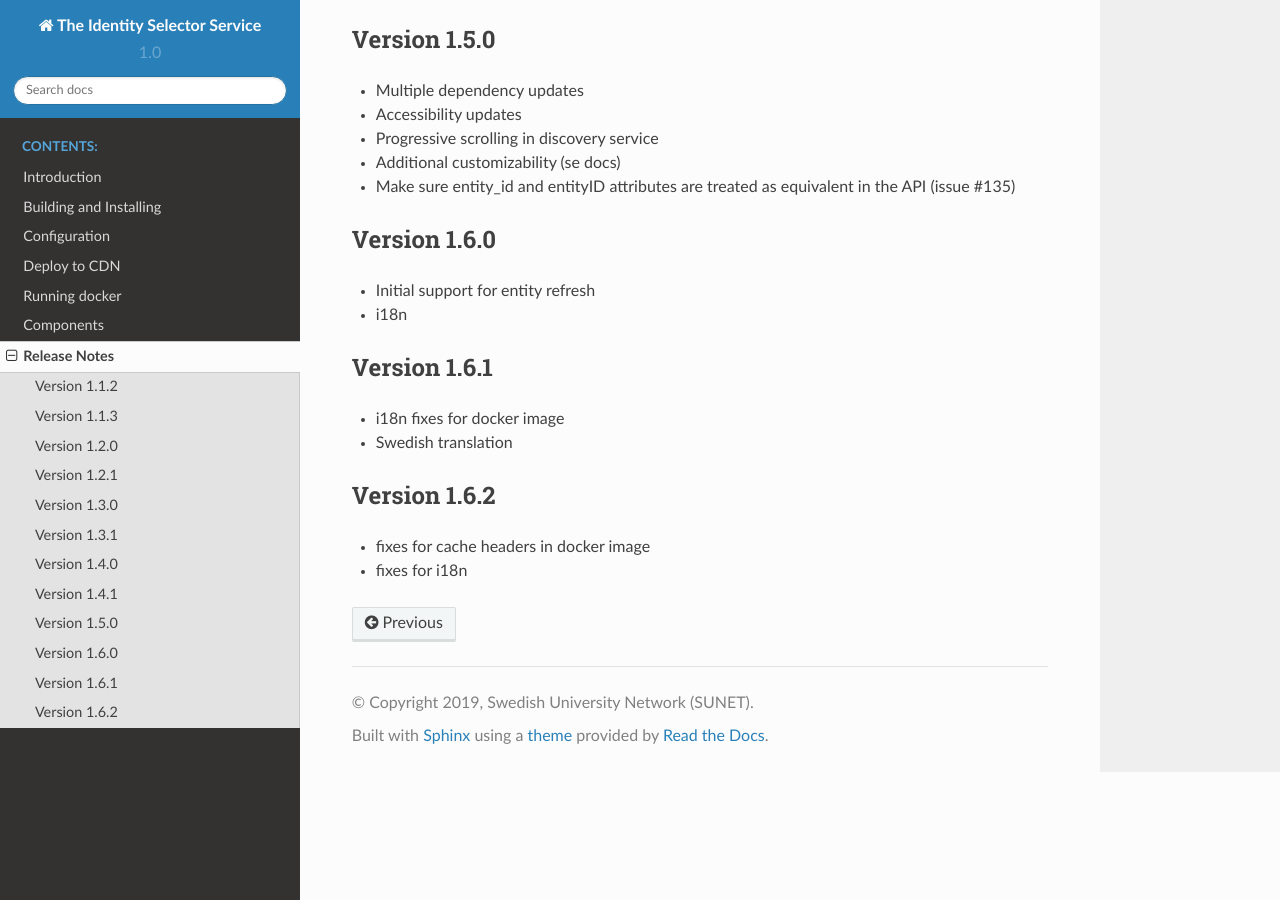
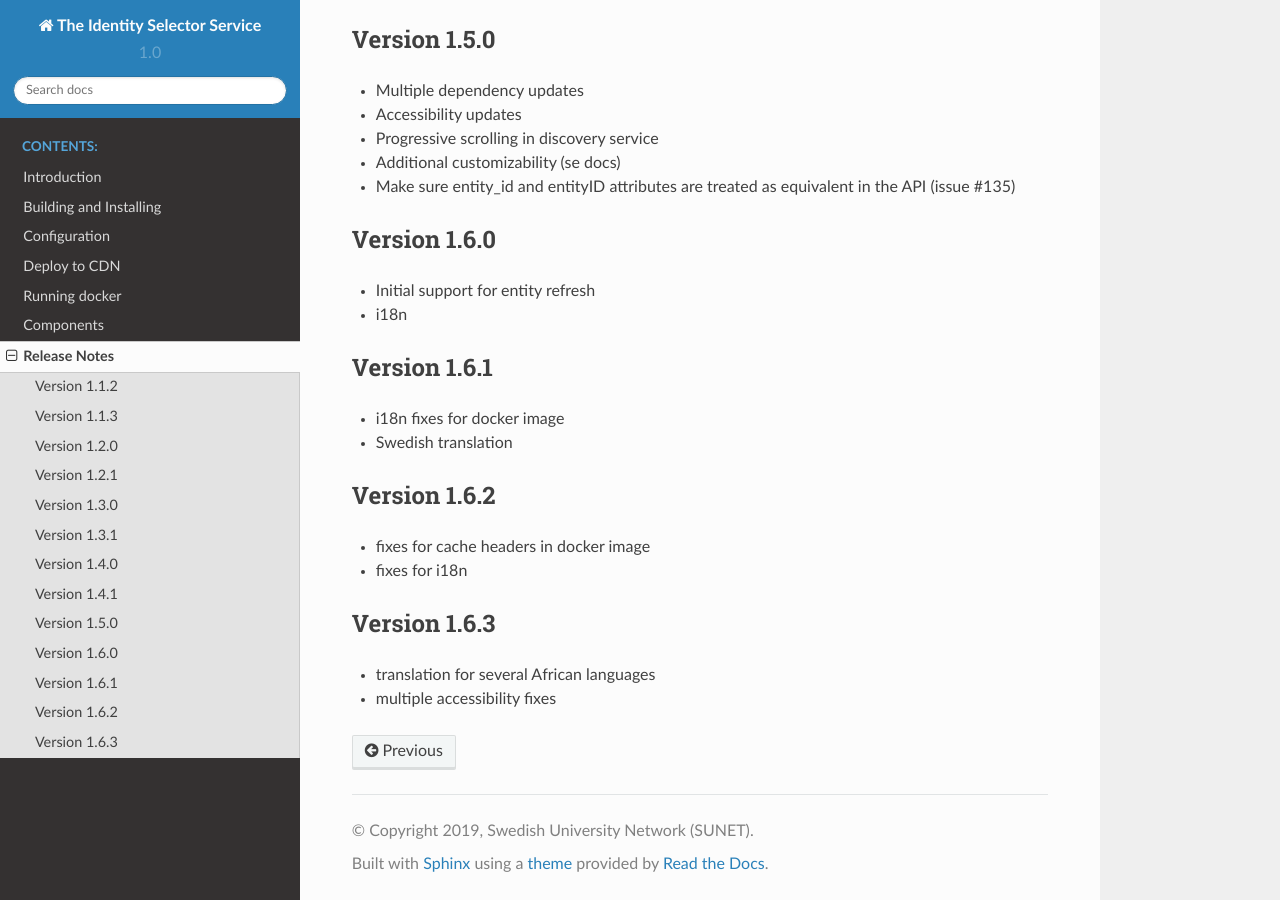
Before and after one commit to TheIdentitySelector/thiss-js, a Sphinx documentation site: the page built from docs/releasenotes.rst, in a window 1280 px wide and 900 px high, scrolled down 1161 px. Built offline with Sphinx 7.4.7 and the Read the Docs theme 2.0.0, drawn with Linux system fonts in a browser that asks for light colours.

Commit message:
cut 1.6.3

```diff
--- a/docs/releasenotes.rst
+++ b/docs/releasenotes.rst
@@ -76,3 +76,9 @@ Version 1.6.2
 
 * fixes for cache headers in docker image
 * fixes for i18n
+
+Version 1.6.3
+-------------
+
+* translation for several African languages
+* multiple accessibility fixes
```
